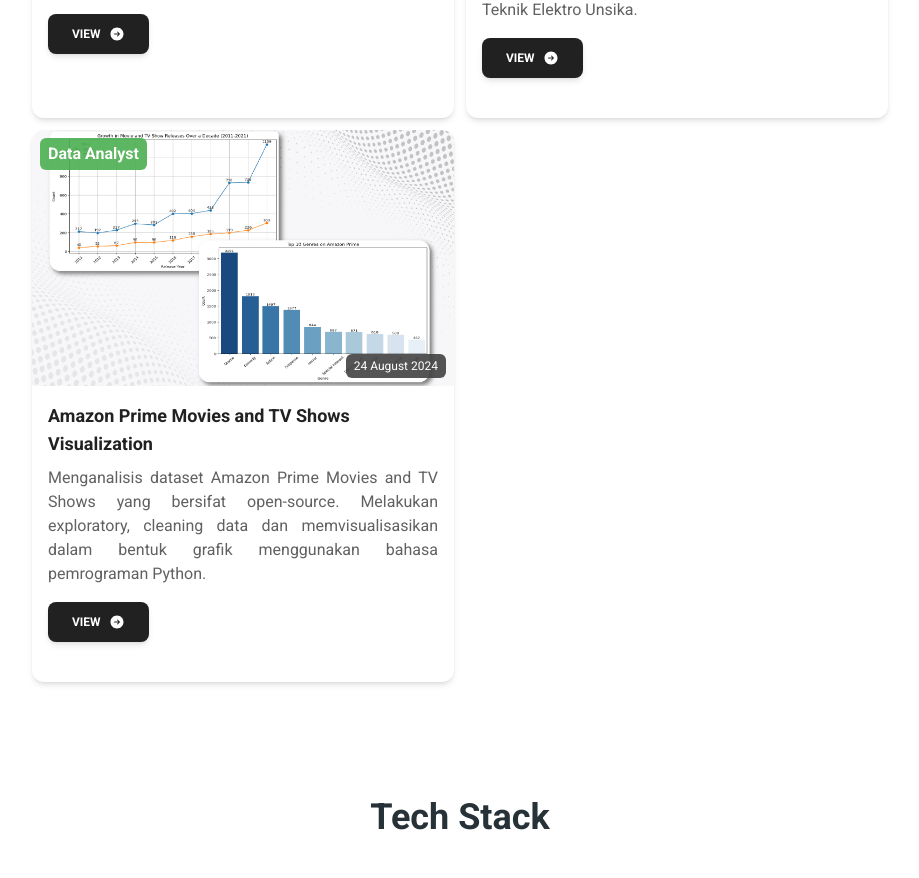
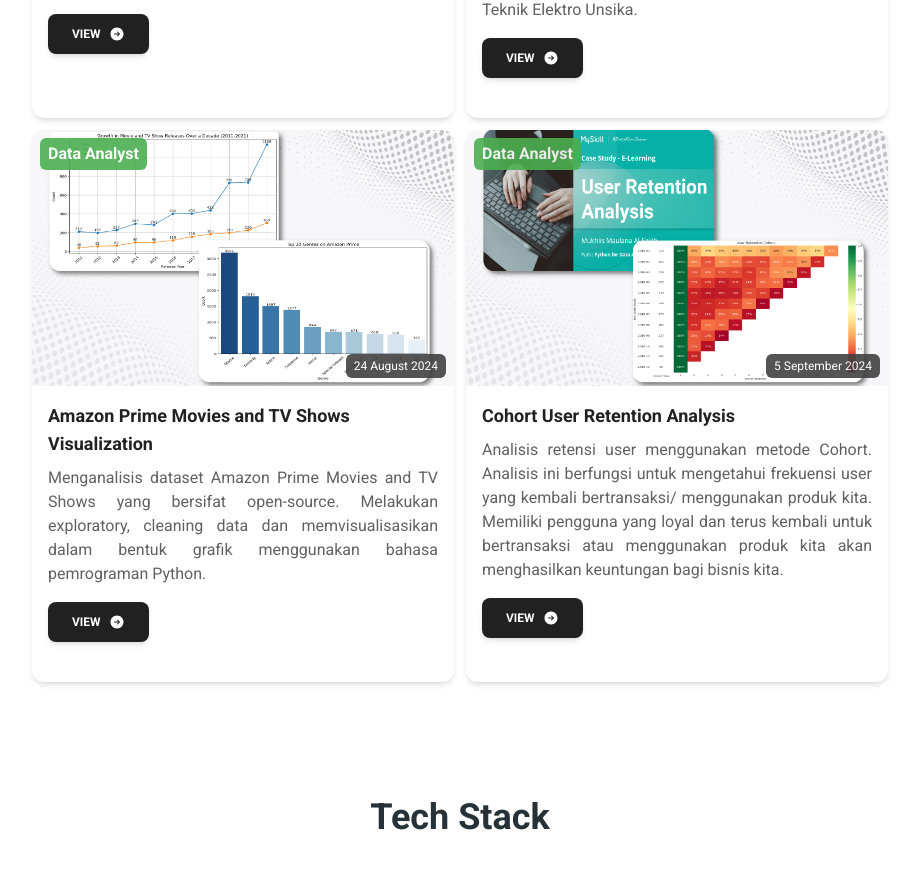
Before and after one commit to MukhlisMaulanaA/web-portofolio, a Next.js app: page / in a window 1280 px wide. Shown: the part 2040-2918 px from the top of the page, without its empty margins (180-1099 px from the left). Built offline with nearby package versions, Linux system fonts and the light colour scheme; what tailwind-typewriter would draw is missing.

Commit message:
update: add project showcase item and replace linkedin link profile

```diff
--- a/src/app/hero.tsx
+++ b/src/app/hero.tsx
@@ -31,7 +31,7 @@
                 <i className="fa-brands fa-github text-lg" />
               </IconButton>
             </a>
-            <a href="https://www.linkedin.com/in/mukhlis-maulana-al-fakih-627104321/" target="blank">
+            <a href="https://www.linkedin.com/in/mukhlisalf/" target="blank">
               <IconButton variant="text" color="gray">
                 <i className="fa-brands fa-linkedin text-lg" />
               </IconButton>
--- a/src/app/project-showcase.tsx
+++ b/src/app/project-showcase.tsx
@@ -28,6 +28,14 @@
     description: "Menganalisis dataset Amazon Prime Movies and TV Shows yang bersifat open-source. Melakukan exploratory, cleaning data dan memvisualisasikan dalam bentuk grafik menggunakan bahasa pemrograman Python.",
     link: "https://docs.google.com/presentation/d/14Nq5Ck4pacf2fK7A3EMT1uRPhCq2rfpXJWfhMYUXSvM/edit?usp=sharing",
   },
+  {
+    title: "Cohort User Retention Analysis",
+    image: "/image/project-showcase-user-retention.png",
+    date: "5 September 2024",
+    category: "Data Analyst",
+    description: "Analisis retensi user menggunakan metode Cohort. Analisis ini berfungsi untuk mengetahui frekuensi user yang kembali bertransaksi/ menggunakan produk kita. Memiliki pengguna yang loyal dan terus kembali untuk bertransaksi atau menggunakan produk kita akan menghasilkan keuntungan bagi bisnis kita.",
+    link: "https://docs.google.com/presentation/d/1PN2H0ZsMfGqiP_a-sb7f63K8XUyyFAa0xrfyPGURtM0/edit?usp=sharing",
+  },
 ]
 
 export function ProjectShowcase() {
```
Also changed, not shown: public/image/project-showcase-user-retention.png (added).
